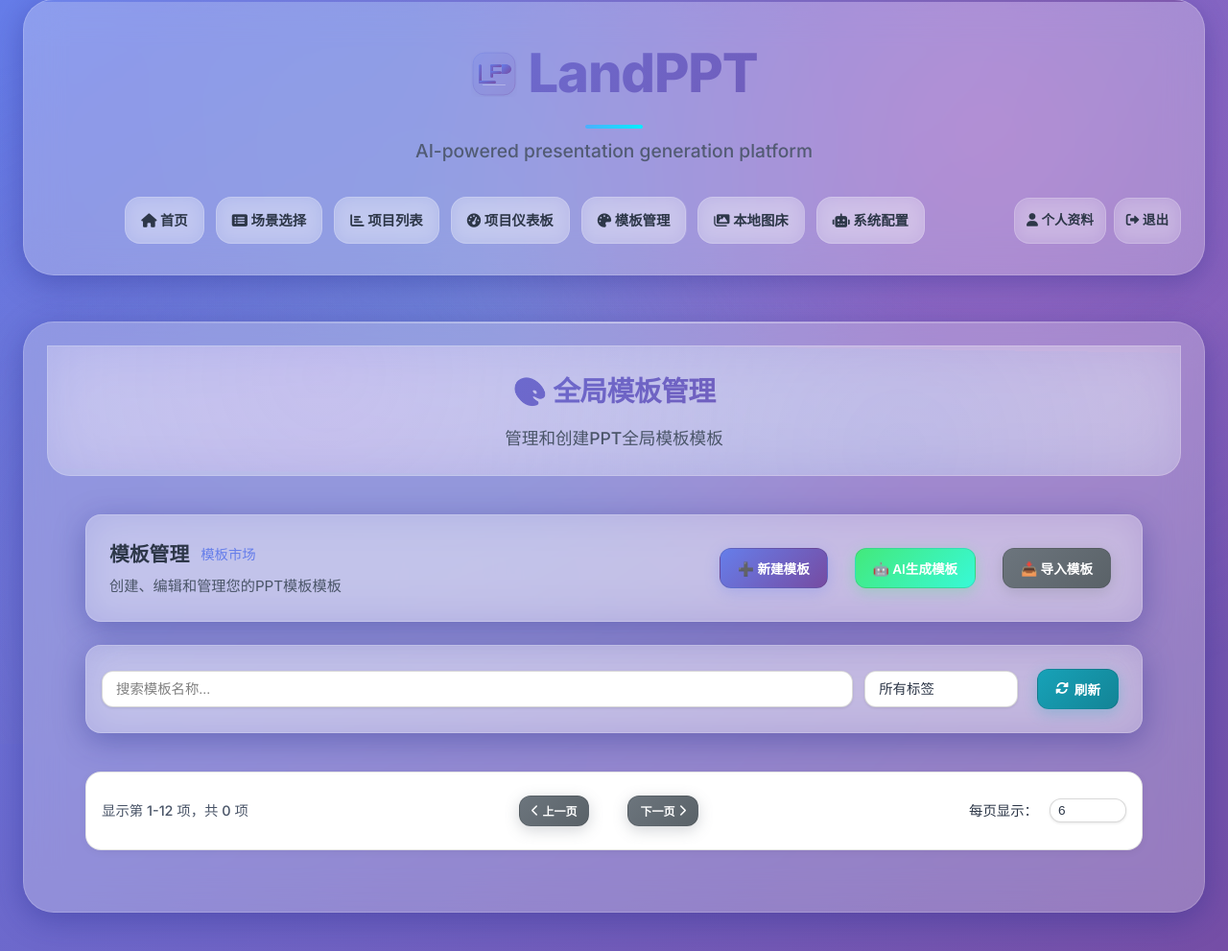
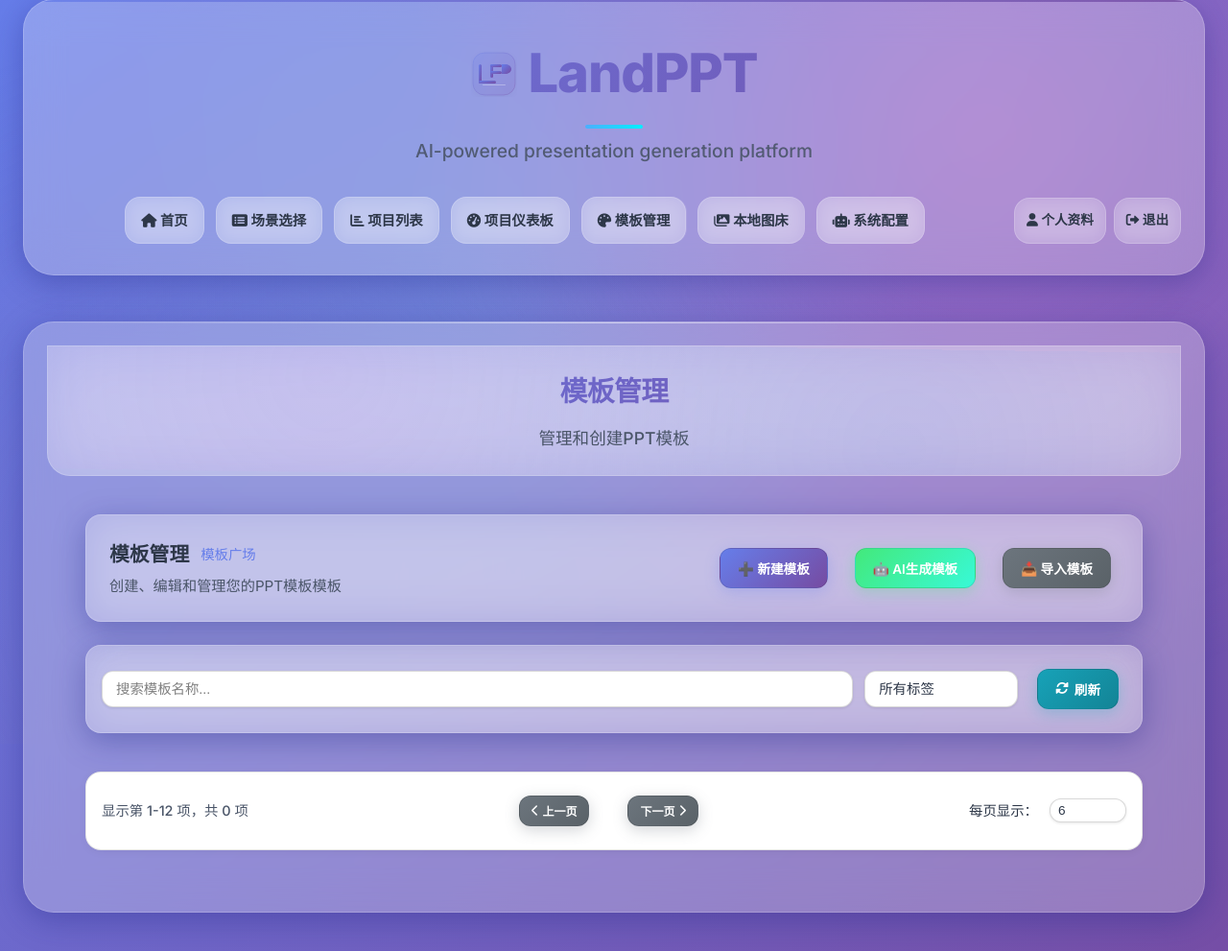
Before and after one commit to xiaomaimainp/LandPPT, a Python web app: template src/landppt/web/templates/global_master_templates.html in a window 1280 px wide. Shown: the part 25-1016 px from the top of the page at 96% size. Run offline with Jinja, Linux system fonts and the light colour scheme; the template is opened without the code that fills it, so the values that code supplies are empty.

Commit message:
Update: prompt

````diff
--- a/src/landppt/services/global_master_template_service.py
+++ b/src/landppt/services/global_master_template_service.py
@@ -335,6 +335,7 @@ class GlobalMasterTemplateService:
    - 支持Font Awesome图标
    - 支持Chart.js、ECharts.js、D3.js等图表库
    - 确保所有内容在720px高度内完全显示
+   - 绝对不允许出现任何滚动条
 
 请详细说明你的设计思路，然后生成完整的HTML模板代码，使用```html代码块格式返回。
 """
@@ -559,6 +560,7 @@ class GlobalMasterTemplateService:
    - 支持Font Awesome图标
    - 支持Chart.js、ECharts.js、D3.js等图表库
    - 确保所有内容在720px高度内完全显示
+   - 绝对不允许出现任何滚动条
 
 请生成完整的HTML模板代码，使用```html代码块格式返回。
 """
--- a/src/landppt/web/templates/global_master_templates.html
+++ b/src/landppt/web/templates/global_master_templates.html
@@ -1,6 +1,6 @@
 {% extends "base.html" %}
 
-{% block title %}全局模板管理{% endblock %}
+{% block title %}模板管理{% endblock %}
 
 {% block extra_css %}
 <style>
@@ -196,8 +196,8 @@ select {
 
 {% block content %}
 <div class="templates-hero">
-    <h1>🎨 全局模板管理</h1>
-    <p>管理和创建PPT全局模板模板</p>
+    <h1>模板管理</h1>
+    <p>管理和创建PPT模板</p>
 </div>
 
 <div style="max-width: 1400px; margin: 0 auto; padding: var(--spacing-md);">
@@ -206,7 +206,7 @@ select {
         <div>
             <div style="display: flex; align-items: center; gap: 12px;">
                 <h2 style="color: var(--text-primary); margin: 0; font-size: 1.3rem; font-weight: 600;">模板管理</h2>
-                <a href="https://landppt-template.52yyds.top" target="_blank" style="color: #667eea; text-decoration: none; font-size: 0.9rem; font-weight: 500; transition: color 0.3s ease;">模板市场</a>
+                <a href="https://landppt-template.52yyds.top" target="_blank" style="color: #667eea; text-decoration: none; font-size: 0.9rem; font-weight: 500; transition: color 0.3s ease;">模板广场</a>
             </div>
             <p style="color: var(--text-secondary); margin: 4px 0 0 0; font-size: 0.95rem;">创建、编辑和管理您的PPT模板模板</p>
         </div>
````
